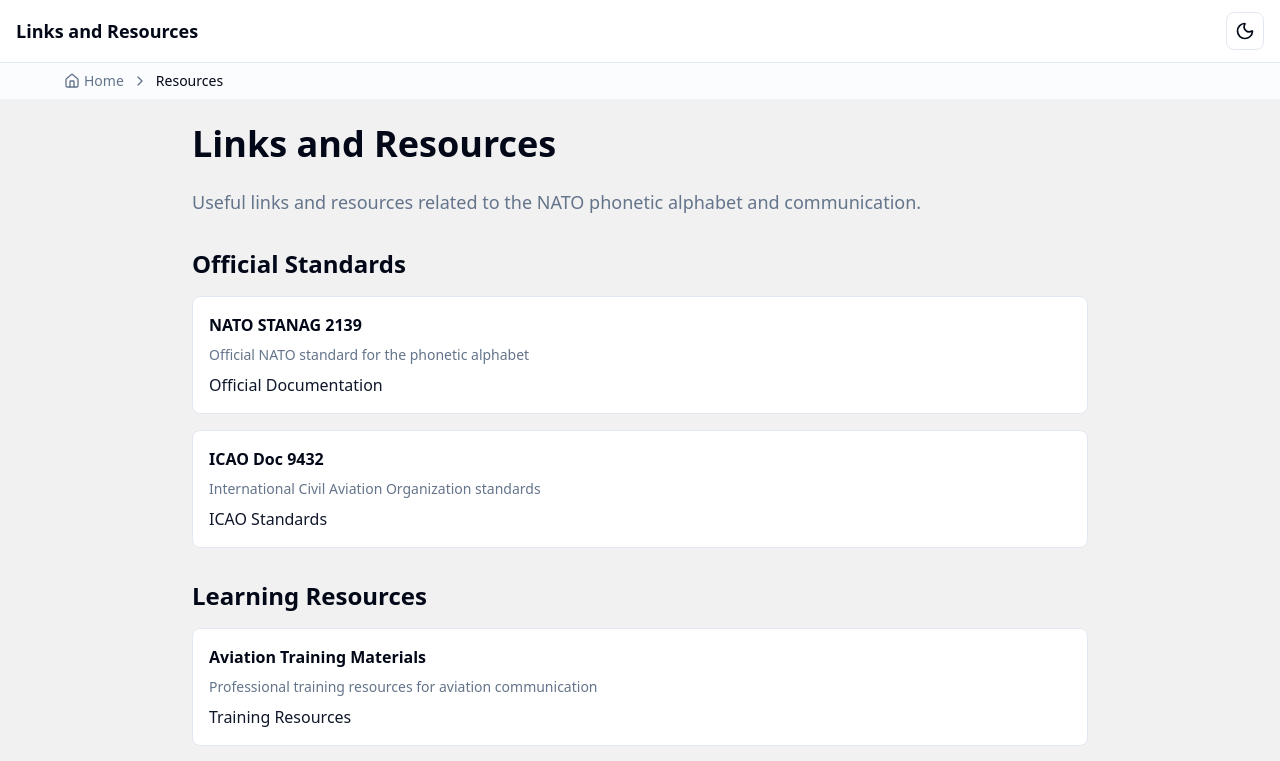
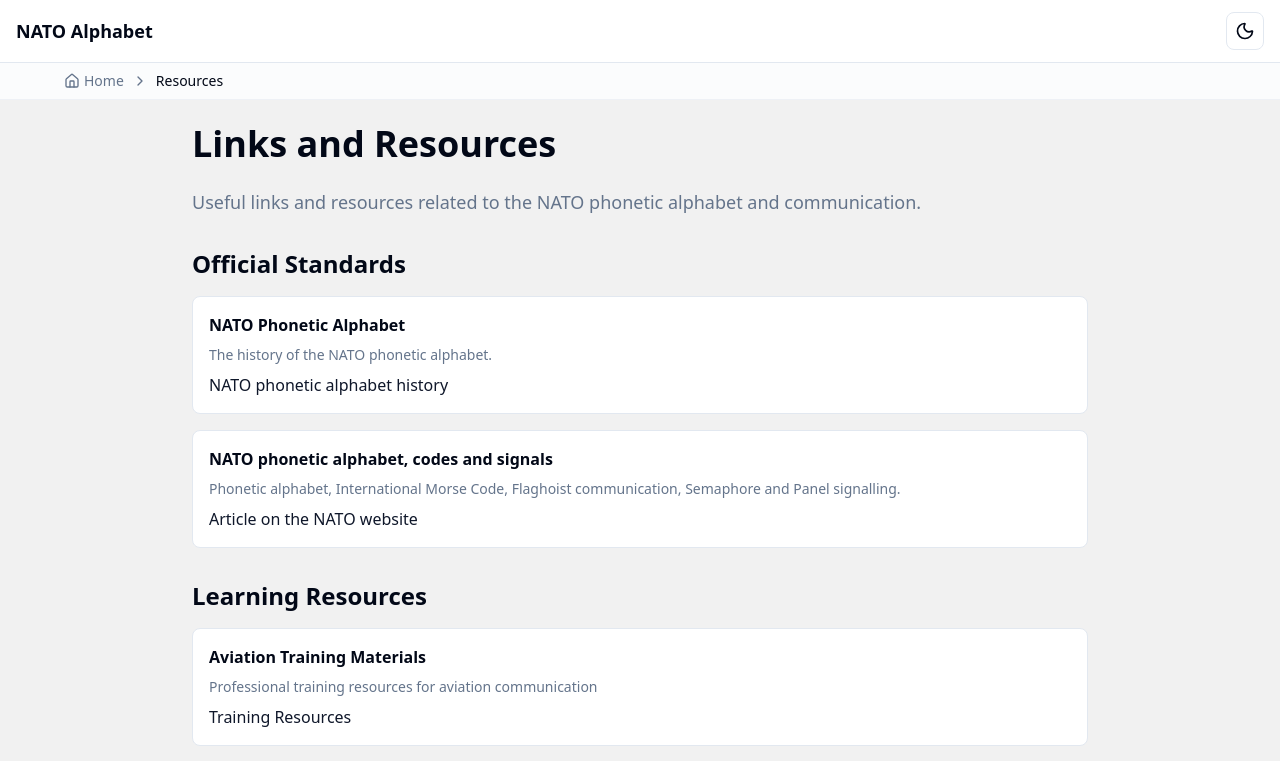
Before and after one commit to mediavilla/ABCNatoXYZ, a React (Vite) app: page /resources in a window 1280 px wide. Shown: the top 761 px of the page. Built offline with nearby package versions, Linux system fonts and the light colour scheme.

Commit message:
header and resources

```diff
--- a/src/components/Header.jsx
+++ b/src/components/Header.jsx
@@ -1,15 +1,27 @@
 import { motion } from 'framer-motion';
 import ThemeToggle from './ThemeToggle';
 
-export default function Header({ title, showThemeToggle = true }) {
+export default function Header({ title, showThemeToggle = true, linkToHome = false }) {
+  const titleContent = linkToHome ? (
+    <motion.a
+      href="/"
+      className="text-lg font-semibold no-underline"
+      whileHover={{ scale: 1.02 }}
+    >
+      {title}
+    </motion.a>
+  ) : (
+    <motion.h1
+      className="text-lg font-semibold"
+      whileHover={{ scale: 1.02 }}
+    >
+      {title}
+    </motion.h1>
+  );
+
   return (
     <header className="flex items-center justify-between px-4 py-3 border-b bg-background/95 backdrop-blur supports-[backdrop-filter]:bg-background/60">
-      <motion.h1
-        className="text-lg font-semibold"
-        whileHover={{ scale: 1.02 }}
-      >
-        {title}
-      </motion.h1>
+      {titleContent}
       {showThemeToggle && <ThemeToggle />}
     </header>
   );
--- a/src/pages/About.jsx
+++ b/src/pages/About.jsx
@@ -34,7 +34,7 @@
       initial="hidden"
       animate="visible"
     >
-      <Header title="About ABCNATO" />
+      <Header title="NATO Alphabet" linkToHome={true} />
       <Breadcrumb />
 
       <main className="flex-1 p-6 bg-main">
--- a/src/pages/Articles.jsx
+++ b/src/pages/Articles.jsx
@@ -34,7 +34,7 @@
       initial="hidden"
       animate="visible"
     >
-      <Header title="Articles" />
+      <Header title="NATO Alphabet" linkToHome={true} />
       <Breadcrumb />
 
       <main className="flex-1 p-6 bg-main">
--- a/src/pages/Cookies.jsx
+++ b/src/pages/Cookies.jsx
@@ -34,7 +34,7 @@
       initial="hidden"
       animate="visible"
     >
-      <Header title="Cookie Policy" />
+      <Header title="NATO Alphabet" linkToHome={true} />
       <Breadcrumb />
 
       <main className="flex-1 p-6 bg-main">
--- a/src/pages/DesignSystem.jsx
+++ b/src/pages/DesignSystem.jsx
@@ -237,7 +237,7 @@
       initial="hidden"
       animate="visible"
     >
-      <Header title="Design System" />
+      <Header title="NATO Alphabet" linkToHome={true} />
       <Breadcrumb />
 
       <main className="flex-1 p-6 bg-main">
--- a/src/pages/FAQ.jsx
+++ b/src/pages/FAQ.jsx
@@ -69,7 +69,7 @@
       initial="hidden"
       animate="visible"
     >
-      <Header title="Frequently Asked Questions" />
+      <Header title="NATO Alphabet" linkToHome={true} />
       <Breadcrumb />
 
       <main className="flex-1 p-6 bg-main">
--- a/src/pages/Feedback.jsx
+++ b/src/pages/Feedback.jsx
@@ -34,7 +34,7 @@
       initial="hidden"
       animate="visible"
     >
-      <Header title="Feedback" />
+      <Header title="NATO Alphabet" linkToHome={true} />
       <Breadcrumb />
 
       <main className="flex-1 p-6 bg-main">
--- a/src/pages/Freebies.jsx
+++ b/src/pages/Freebies.jsx
@@ -34,7 +34,7 @@
       initial="hidden"
       animate="visible"
     >
-      <Header title="Freebies" />
+      <Header title="NATO Alphabet" linkToHome={true} />
       <Breadcrumb />
 
       <main className="flex-1 p-6 bg-main">
--- a/src/pages/Privacy.jsx
+++ b/src/pages/Privacy.jsx
@@ -34,7 +34,7 @@
       initial="hidden"
       animate="visible"
     >
-      <Header title="Privacy Policy" />
+      <Header title="NATO Alphabet" linkToHome={true} />
       <Breadcrumb />
 
       <main className="flex-1 p-6 bg-main">
--- a/src/pages/Resources.jsx
+++ b/src/pages/Resources.jsx
@@ -34,7 +34,7 @@
       initial="hidden"
       animate="visible"
     >
-      <Header title="Links and Resources" />
+      <Header title="NATO Alphabet" linkToHome={true} />
       <Breadcrumb />
 
       <main className="flex-1 p-6 bg-main">
@@ -51,18 +51,19 @@
                 <h2 className="text-2xl font-semibold mb-4">Official Standards</h2>
                 <div className="space-y-4">
                   <div className="bg-card border border-border rounded-lg p-4">
-                    <h3 className="font-semibold mb-2">NATO STANAG 2139</h3>
+                      <h3 className="font-semibold mb-2">NATO Phonetic Alphabet</h3>
+                      <p className="text-sm text-muted-foreground mb-2">
+                        The history of the NATO phonetic alphabet.
+                      </p>
+                      <a href="#" className="text-primary hover:underline">NATO phonetic alphabet history</a>
+                  </div>
+
+                  <div className="bg-card border border-border rounded-lg p-4">
+                    <h3 className="font-semibold mb-2">NATO phonetic alphabet, codes and signals</h3>
                     <p className="text-sm text-muted-foreground mb-2">
-                      Official NATO standard for the phonetic alphabet
+                      Phonetic alphabet, International Morse Code, Flaghoist communication, Semaphore and Panel signalling.
                     </p>
-                    <a href="#" className="text-primary hover:underline">Official Documentation</a>
-                  </div>
-                  <div className="bg-card border border-border rounded-lg p-4">
-                    <h3 className="font-semibold mb-2">ICAO Doc 9432</h3>
-                    <p className="text-sm text-muted-foreground mb-2">
-                      International Civil Aviation Organization standards
-                    </p>
-                    <a href="#" className="text-primary hover:underline">ICAO Standards</a>
+                    <a href="https://www.nato.int/cps/en/natohq/news_150391.htm" className="text-primary hover:underline">Article on the NATO website</a>
                   </div>
                 </div>
               </section>
--- a/src/pages/Roadmap.jsx
+++ b/src/pages/Roadmap.jsx
@@ -85,7 +85,7 @@
       initial="hidden"
       animate="visible"
     >
-      <Header title="Roadmap" />
+      <Header title="NATO Alphabet" linkToHome={true} />
       <Breadcrumb />
 
       <main className="flex-1 p-6 bg-main">
--- a/src/pages/Terms.jsx
+++ b/src/pages/Terms.jsx
@@ -34,7 +34,7 @@
       initial="hidden"
       animate="visible"
     >
-      <Header title="Terms and Conditions" />
+      <Header title="NATO Alphabet" linkToHome={true} />
       <Breadcrumb />
 
       <main className="flex-1 p-6 bg-main">
```
